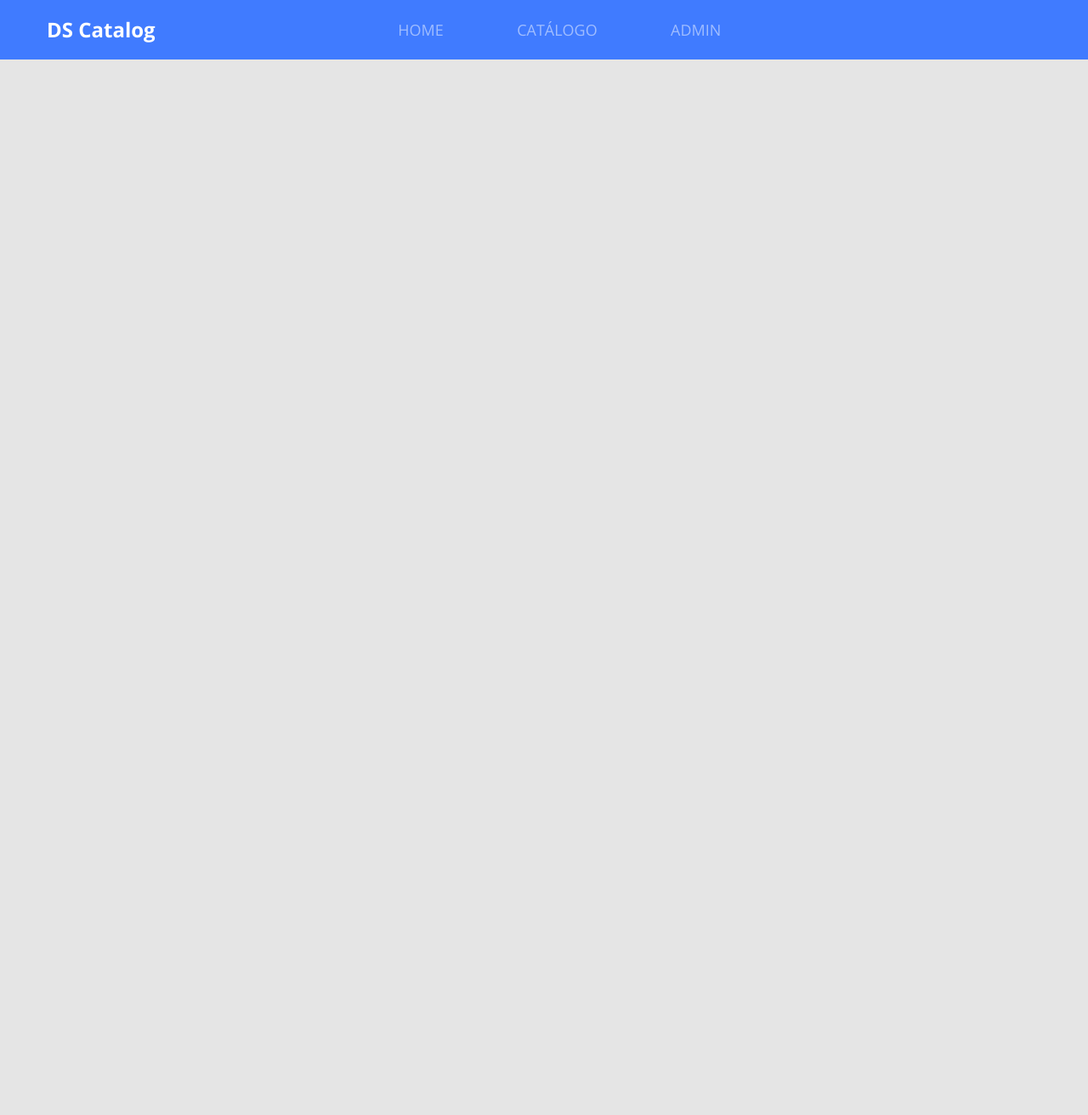
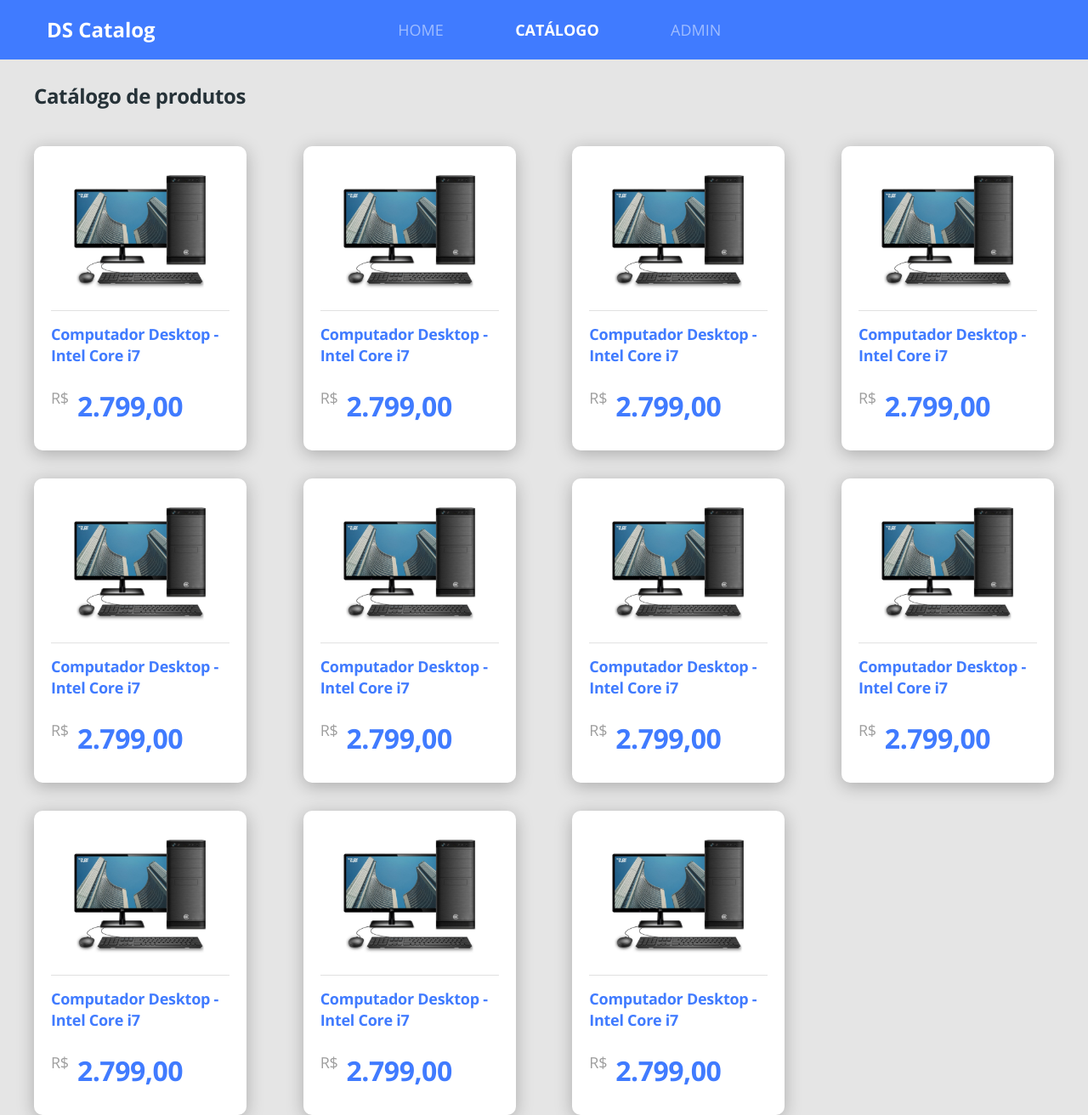
Before and after one commit to marlon-frazao/dscatalog-bootcamp-devsuperior, a React (Create React App) app in the folder front-web/: page /products in a window 1280 px wide. Shown: the whole page at 85% size. Before the commit the page ends 800 px from the top, so only its background shows below. Built offline with nearby package versions, Linux system fonts and the light colour scheme.

Commit message:
Produtc datails routes created

```diff
--- a/front-web/src/Routes.tsx
+++ b/front-web/src/Routes.tsx
@@ -3,6 +3,7 @@ import { BrowserRouter, Switch, Route } from 'react-router-dom';
 import Navbar from './core/components/Navbar';
 import Admin from './pages/Admin';
 import Catalog from './pages/Catalog';
+import ProductDetails from './pages/Catalog/components/ProductDetails';
 import Home from './pages/Home';
 
 const Routes = () => (
@@ -12,8 +13,11 @@ const Routes = () => (
             <Route path="/" exact>
                 <Home />
             </Route>
-            <Route path="/catalog" exact>
+            <Route path="/products" exact>
                 <Catalog />
+            </Route>
+            <Route path="/products/:productId" exact>
+                <ProductDetails />
             </Route>
             <Route path="/admin" exact>
                 <Admin />
--- a/front-web/src/core/components/Navbar/index.tsx
+++ b/front-web/src/core/components/Navbar/index.tsx
@@ -17,7 +17,7 @@ const Navbar = () => (
                     </NavLink>
                 </li>
                 <li>
-                    <NavLink to="/catalog" activeClassName="active" exact>
+                    <NavLink to="/products" activeClassName="active" exact>
                         CATÁLOGO
                     </NavLink>
                 </li>
--- /dev/null
+++ b/front-web/src/pages/Catalog/components/ProductDetails/index.tsx
@@ -0,0 +1,19 @@
+import React from 'react';
+import { useParams } from 'react-router';
+import './styles.scss';
+
+type ParamsType = {
+    productId: string;
+}
+const ProductDetails = () => {
+    const { productId } = useParams<ParamsType>();
+    console.log(productId);
+
+    return (
+        <div className="product-details-container">
+            <h1>Product details</h1>
+        </div>
+    );
+};
+
+export default ProductDetails
--- a/front-web/src/pages/Catalog/index.tsx
+++ b/front-web/src/pages/Catalog/index.tsx
@@ -1,4 +1,5 @@
 import React from 'react';
+import { Link } from 'react-router-dom';
 import ProductCard from './components/ProductCard';
 import './styles.scss';
 
@@ -9,17 +10,17 @@ const Catalog = () => (
             Catálogo de produtos
         </h1>
         <div className="catalog-products">
-            <ProductCard />
-            <ProductCard />
-            <ProductCard />
-            <ProductCard />
-            <ProductCard />
-            <ProductCard />
-            <ProductCard />
-            <ProductCard />
-            <ProductCard />
-            <ProductCard />
-            <ProductCard />
+            <Link to="/products/1"><ProductCard /></Link>
+            <Link to="/products/2"><ProductCard /></Link>
+            <Link to="/products/3"><ProductCard /></Link>
+            <Link to="/products/4"><ProductCard /></Link>
+            <Link to="/products/5"><ProductCard /></Link>
+            <Link to="/products/6"><ProductCard /></Link>
+            <Link to="/products/7"><ProductCard /></Link>
+            <Link to="/products/8"><ProductCard /></Link>
+            <Link to="/products/9"><ProductCard /></Link>
+            <Link to="/products/10"><ProductCard /></Link>
+            <Link to="/products/11"><ProductCard /></Link>
         </div>
     </div>
 );
--- a/front-web/src/pages/Home/index.tsx
+++ b/front-web/src/pages/Home/index.tsx
@@ -14,7 +14,7 @@ const Home = () => (
                 <p className="text-subtitle">
                     Ajudaremos você a encontrar os melhores <br />produtos do mercado.
                 </p>
-                <Link to="/catalog">
+                <Link to="/products">
                     <ButtonIcon text="inicie agora a sua busca" />
                 </Link>
             </div>
```
Also changed, not shown: front-web/src/pages/Catalog/components/ProductDetails/styles.scss (added).
